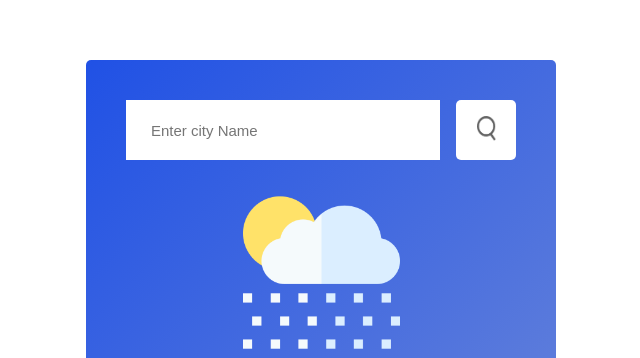
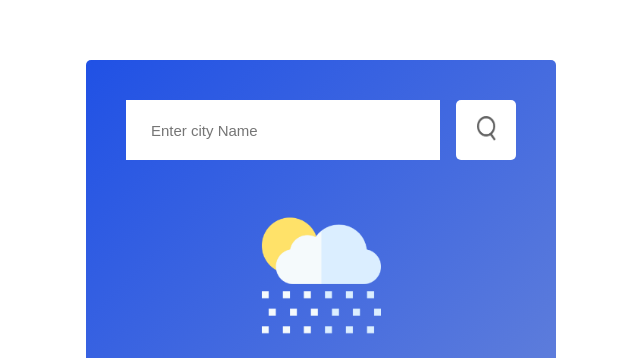
Before and after one commit to mehwishjbe/weather-app-API, a plain HTML site: page index.html in a window 1280 px wide. Shown: the top 358 px of the page, without its empty margins (319-959 px from the left). Drawn offline with Linux system fonts and the light colour scheme.

Commit message:
weather image setting

```diff
--- a/style.css
+++ b/style.css
@@ -48,3 +48,8 @@
     width: 19px;
     height: 25px;
 }
+
+.weather-icon{
+    width: 170px;
+    margin-top: 30px;
+}
```
